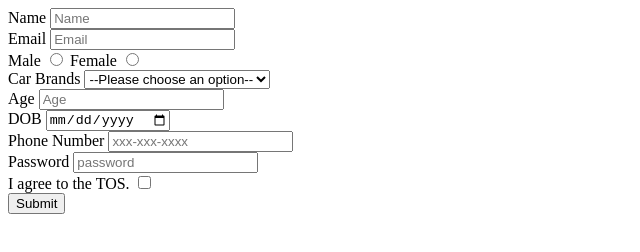
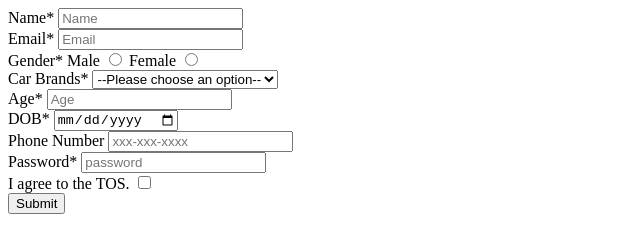
Before and after one commit to acciojob/signup-form-car-Jagadeesh-Chalagala, a website: page main.html in a window 1280 px wide. Shown: the whole page, without its empty margins (0-640 px from the left). Drawn offline with Linux system fonts and the light colour scheme.

Commit message:
created a submission

```diff
--- a/main.html
+++ b/main.html
@@ -9,16 +9,17 @@
   <body>
     <form action="" method="get">
       <div>
-        <label for="name">Name</label>
+        <label for="name">Name*</label>
         <input type="text" id="name" required placeholder="Name" /><br />
       </div>
 
       <div>
-        <label for="email">Email</label>
+        <label for="email">Email*</label>
         <input type="email" id="email" required placeholder="Email" />
       </div>
 
       <div>
+		  Gender*
         <label for="gender_m">Male</label>
         <input type="radio" name="gender" id="gender_m" required />
         <label for="gender_f">Female</label>
@@ -26,7 +27,7 @@
       </div>
 
       <div>
-        <label for="cars">Car Brands</label>
+        <label for="cars">Car Brands*</label>
         <select name="cars" id="cars" required>
           <option value="--Please choose an option--">
             --Please choose an option--
@@ -38,12 +39,12 @@
       </div>
 
       <div>
-        <label for="age">Age</label>
+        <label for="age">Age*</label>
         <input type="text" id="age" required placeholder="Age" />
       </div>
 
       <div>
-        <label for="dob">DOB</label>
+        <label for="dob">DOB*</label>
         <input type="date" id="dob" required />
       </div>
 
@@ -53,7 +54,7 @@
       </div>
 
       <div>
-        <label for="password">Password</label>
+        <label for="password">Password*</label>
         <input type="password" id="password" required placeholder="password" />
       </div>
 
```
